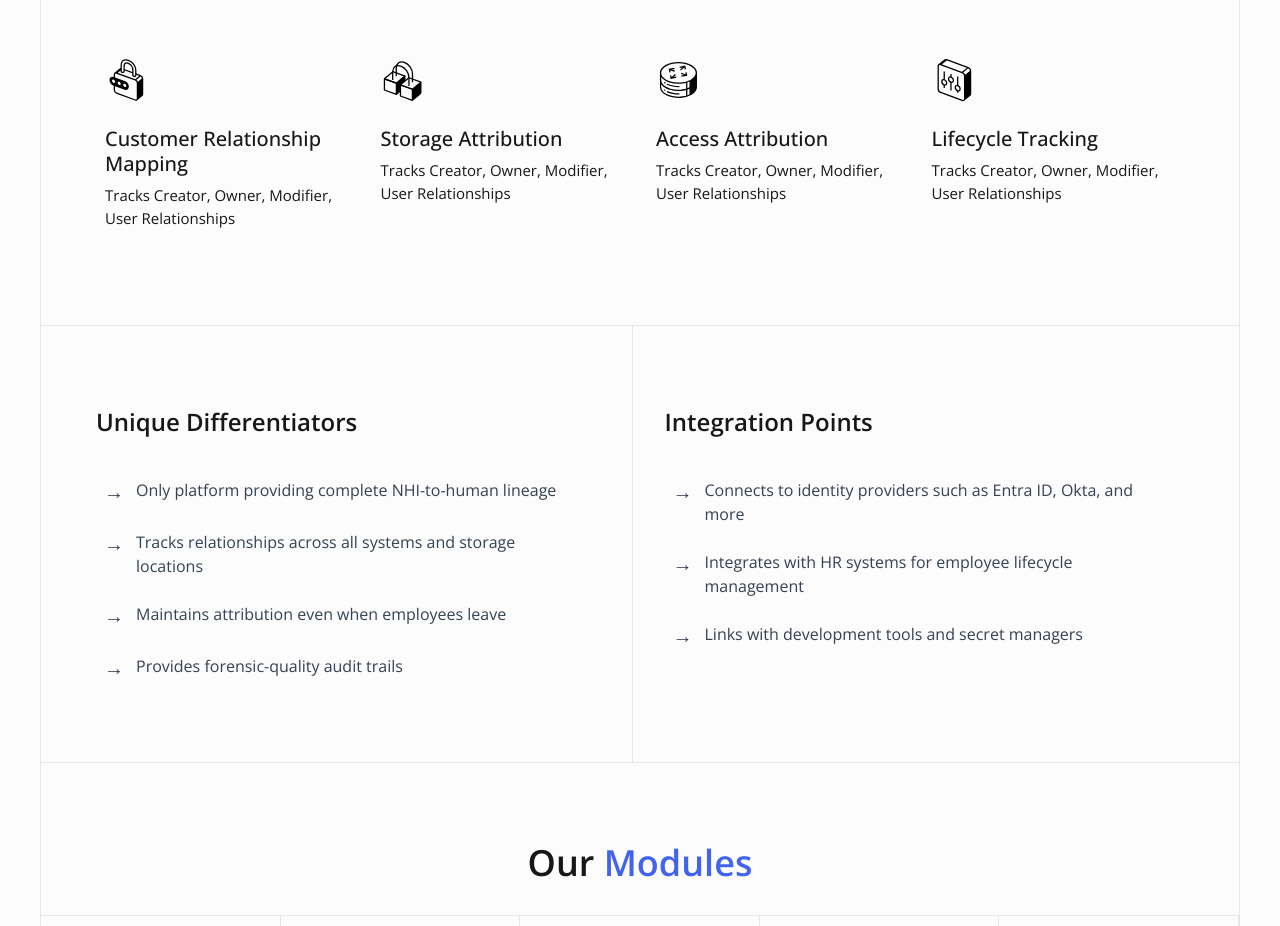
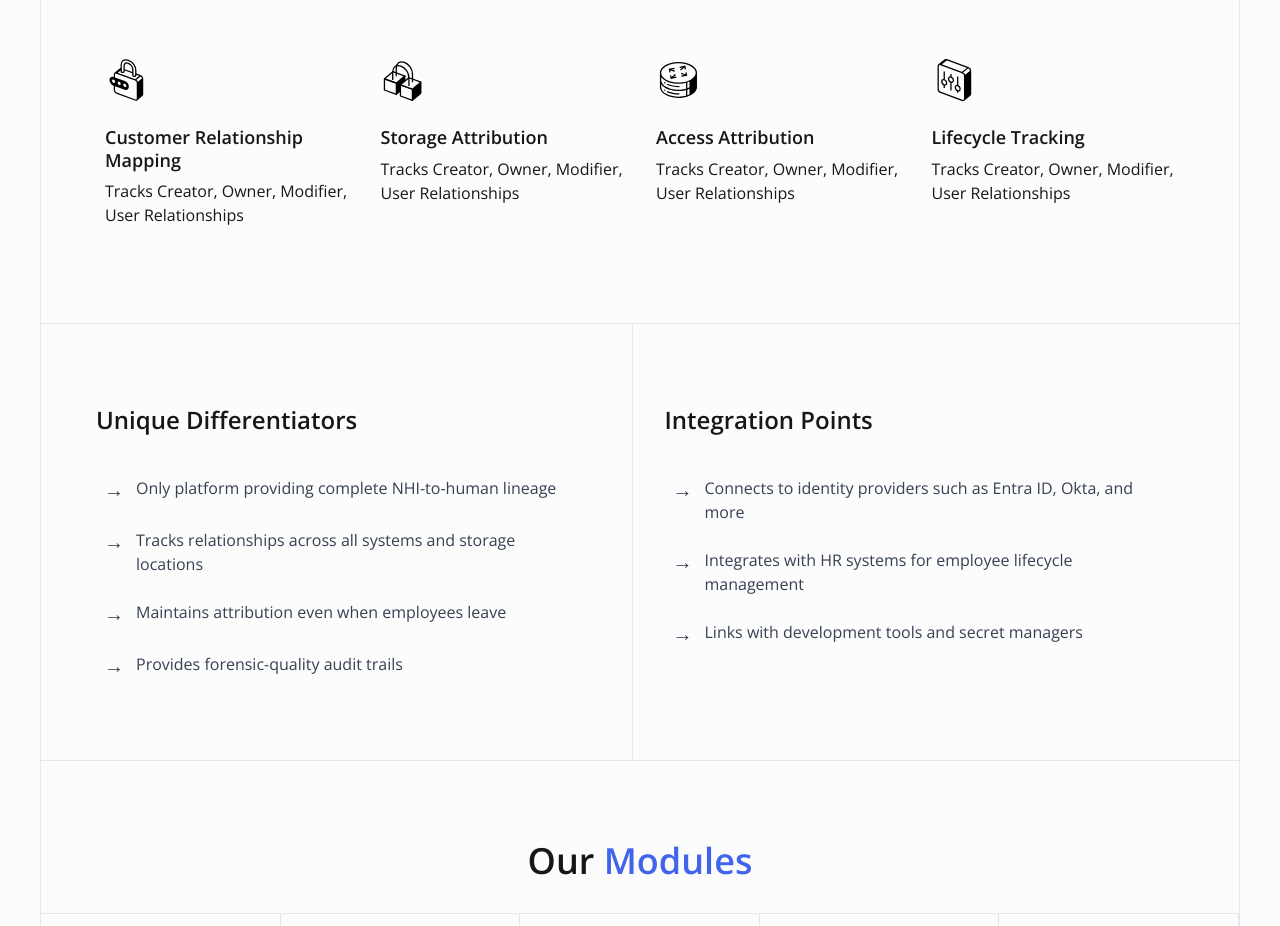
Before and after one commit to siddharthaasal/privue, a React (Vite) app: page /solution in a window 1280 px wide. Shown: the part 2400-3326 px from the top of the page. Built offline with nearby package versions, Linux system fonts and the light colour scheme; what tailwindcss-animated would draw is missing.

Commit message:
soln page cohesiveness

```diff
--- a/src/components/solutions/CapabilitiesCard.tsx
+++ b/src/components/solutions/CapabilitiesCard.tsx
@@ -12,8 +12,8 @@ export default function CapabilitiesCard({ icon, heading, subheading }: Capabili
 
             {/* Text */}
             <div className="">
-                <p className="font-medium text-xl 2xl:text-2xl mb-2 leading-tight">{heading}</p>
-                <p className="font-normal text-[15px]">{subheading}</p>
+                <p className="font-semibold text-lg mb-2 leading-tight">{heading}</p>
+                <p className="font-normal text-base">{subheading}</p>
             </div>
         </div>
     );
--- a/src/pages/articles/ArticleListing.tsx
+++ b/src/pages/articles/ArticleListing.tsx
@@ -9,6 +9,7 @@ const articles = [
             "Bring lightning-fast search to your Supabase apps,  with no code required.",
         date: "Jul 17, 2025",
         readTime: "5 minute",
+        articleType: "Case Study",
         image:
             "https://images.unsplash.com/photo-1661773040856-91e96c56668d?q=80&w=1035&auto=format&fit=crop",
     },
@@ -19,6 +20,7 @@ const articles = [
             "Bring lightning-fast search to your Supabase apps, with no code required.",
         date: "Jul 17, 2025",
         readTime: "5 minute",
+        articleType: "Case Study",
         image: "https://plus.unsplash.com/premium_photo-1742443218246-1ebbf01c4689?q=80&w=1064&auto=format&fit=crop&ixlib=rb-4.1.0&ixid=M3wxMjA3fDB8MHxwaG90by1wYWdlfHx8fGVufDB8fHx8fA%3D%3D"
     },
     {
@@ -28,6 +30,7 @@ const articles = [
             "Bring lightning-fast search to your Supabase apps, with no code required.",
         date: "Jul 17, 2025",
         readTime: "5 minute",
+        articleType: "Case Study",
         image: "https://images.unsplash.com/photo-1735902912145-c86917f1f97f?q=80&w=2000&auto=format&fit=crop&ixlib=rb-4.1.0&ixid=M3wxMjA3fDB8MHxwaG90by1wYWdlfHx8fGVufDB8fHx8fA%3D%3D"
 
     },
@@ -38,6 +41,7 @@ const articles = [
             "Bring lightning-fast search to your Supabase apps,  with no code required.",
         date: "Jul 17, 2025",
         readTime: "5 minute",
+        articleType: "Case Study",
         image:
             "https://images.unsplash.com/photo-1661773040856-91e96c56668d?q=80&w=1035&auto=format&fit=crop",
     },
@@ -48,6 +52,7 @@ const articles = [
             "Bring lightning-fast search to your Supabase apps, with no code required.",
         date: "Jul 17, 2025",
         readTime: "5 minute",
+        articleType: "Blog",
         image: "https://plus.unsplash.com/premium_photo-1742443218246-1ebbf01c4689?q=80&w=1064&auto=format&fit=crop&ixlib=rb-4.1.0&ixid=M3wxMjA3fDB8MHxwaG90by1wYWdlfHx8fGVufDB8fHx8fA%3D%3D"
     },
     {
@@ -57,6 +62,7 @@ const articles = [
             "Bring lightning-fast search to your Supabase apps, with no code required.",
         date: "Jul 17, 2025",
         readTime: "5 minute",
+        articleType: "Blog",
         image: "https://images.unsplash.com/photo-1735902912145-c86917f1f97f?q=80&w=2000&auto=format&fit=crop&ixlib=rb-4.1.0&ixid=M3wxMjA3fDB8MHxwaG90by1wYWdlfHx8fGVufDB8fHx8fA%3D%3D"
     },
     {
@@ -66,6 +72,7 @@ const articles = [
             "Bring lightning-fast search to your Supabase apps,  with no code required.",
         date: "Jul 17, 2025",
         readTime: "5 minute",
+        articleType: "Blog",
         image:
             "https://images.unsplash.com/photo-1661773040856-91e96c56668d?q=80&w=1035&auto=format&fit=crop",
     },
@@ -76,6 +83,7 @@ const articles = [
             "Bring lightning-fast search to your Supabase apps, with no code required.",
         date: "Jul 17, 2025",
         readTime: "5 minute",
+        articleType: "Case Study",
         image: "https://plus.unsplash.com/premium_photo-1742443218246-1ebbf01c4689?q=80&w=1064&auto=format&fit=crop&ixlib=rb-4.1.0&ixid=M3wxMjA3fDB8MHxwaG90by1wYWdlfHx8fGVufDB8fHx8fA%3D%3D"
     },
     {
@@ -84,6 +92,7 @@ const articles = [
         description:
             "Bring lightning-fast search to your Supabase apps, with no code required.",
         date: "Jul 17, 2025",
+        articleType: "Case Study",
         readTime: "5 minute",
         image: "https://images.unsplash.com/photo-1735902912145-c86917f1f97f?q=80&w=2000&auto=format&fit=crop&ixlib=rb-4.1.0&ixid=M3wxMjA3fDB8MHxwaG90by1wYWdlfHx8fGVufDB8fHx8fA%3D%3D"
     },
```
